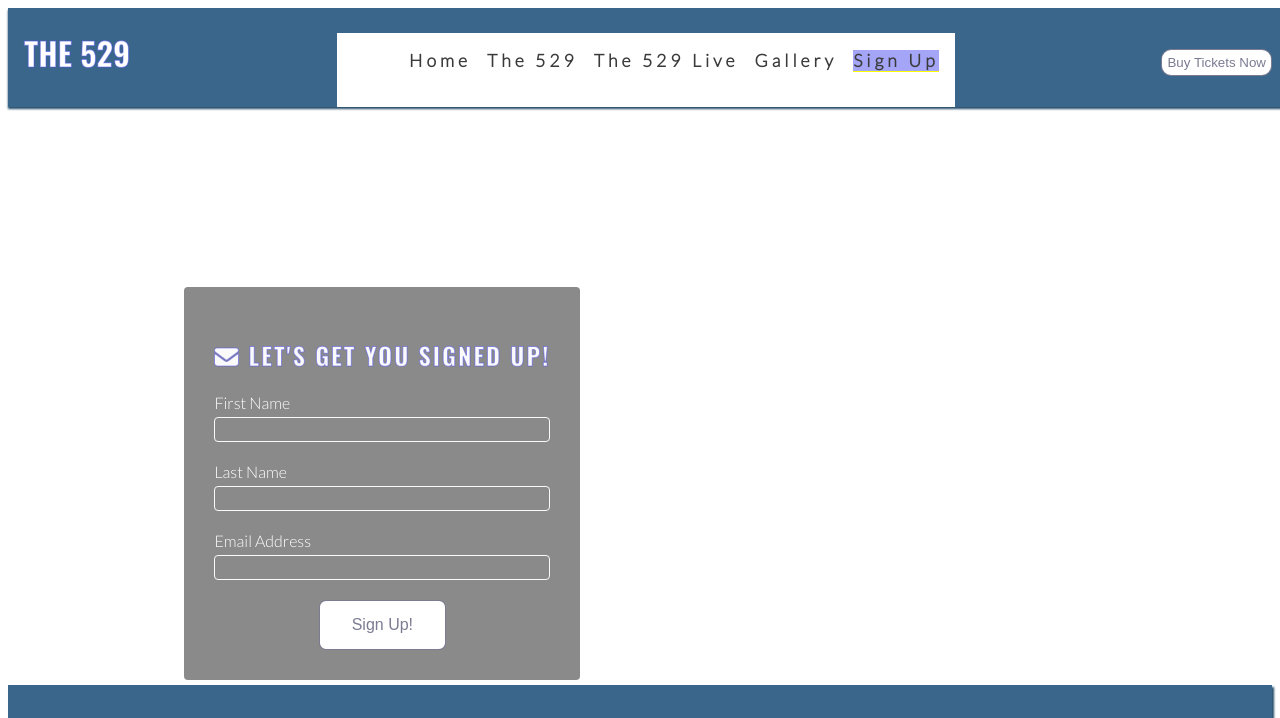
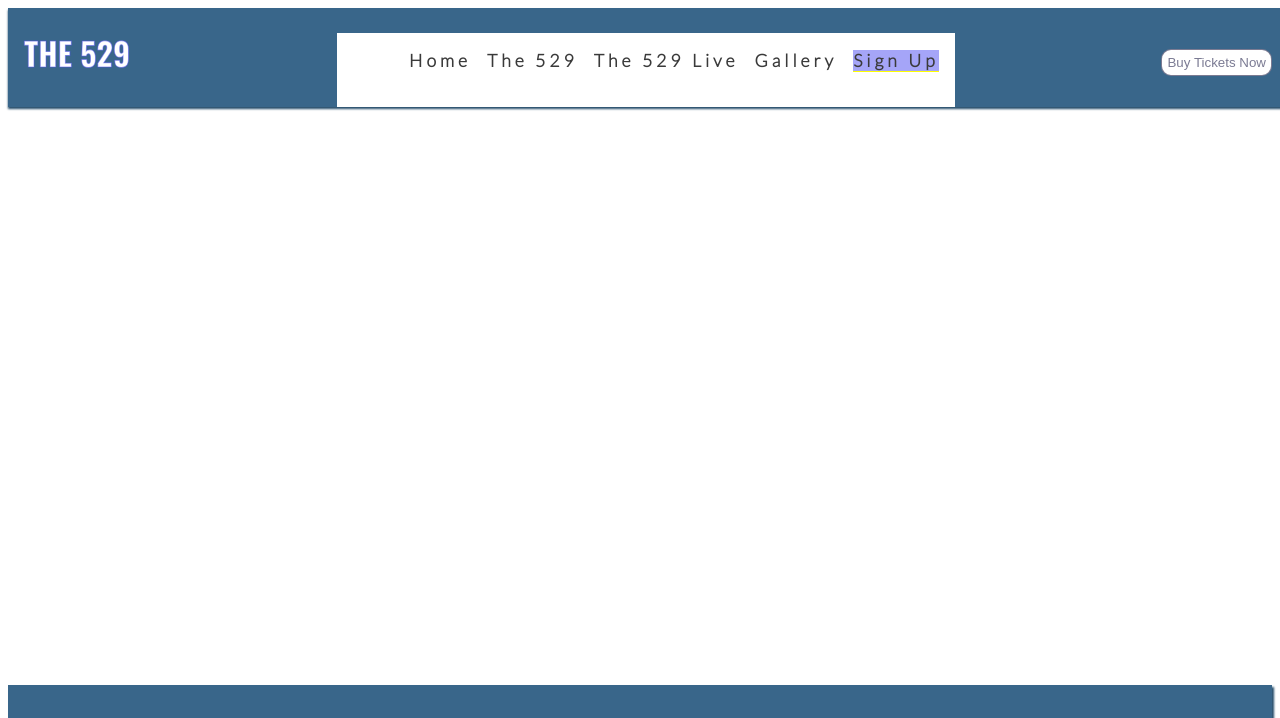
Before and after one commit to leksebo/Project1-The529, a plain HTML site: page signup.html in a window 1280 px wide. Shown: the top 718 px of the page. Drawn offline with nearby package versions, Linux system fonts and the light colour scheme.

```diff
--- a/assets/CSS/style.css
+++ b/assets/CSS/style.css
@@ -404,6 +404,10 @@ footer {
         padding-right: 1rem;
     }
 
+
+    .logo {
+        /*TO DO - NEED TO ADD*/
+    }
     #menu {
         display: flex;
     }
@@ -455,12 +459,6 @@ footer {
         position: relative;
     }
 
-    #signup-form {
-        max-width: 400px;
-        position: absolute;
-        left: 10%;
-        top: 150px;
-    }
 
     .text-input:hover {
         border-color: #f16c6b;
--- a/signup.html
+++ b/signup.html
@@ -42,22 +42,7 @@
 
     <!--Main Content-->
     <main>
-        <section id="signup">
-            <form id="signup-form" method="POST" action="https://formdump.codeinstitute.net">
-                <h2><i class="fa-solid fa-envelope"></i> Let's get you signed up!</h2>
-                <label for="first-name">First Name</label>
-                <input type="text" name="first_name" id="first-name" class="text-input" required>
-                <br>
-                <label for="last-name">Last Name</label>
-                <input type="text" name="last_name" id="last-name" class="text-input" required>
-                <br>
-                <label for="email-address">Email Address</label>
-                <input type="email" name="email_address" id="email-address" class="text-input" required>
-                <br>
 
-                <button type="submit" class="join-button">Sign Up!</button>
-            </form>
-        </section>
     </main>
 
 
```
Also changed, not shown: index.html (+5 -5 lines).
